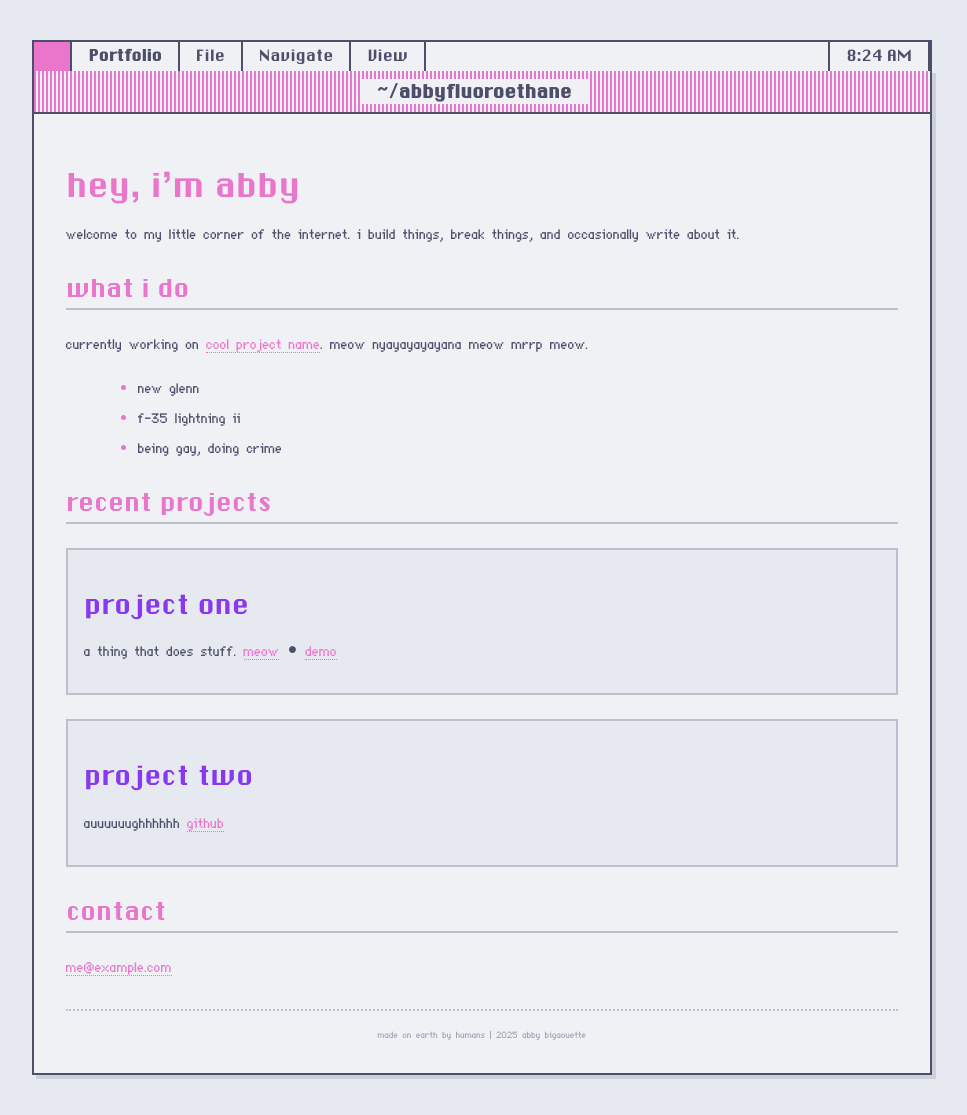
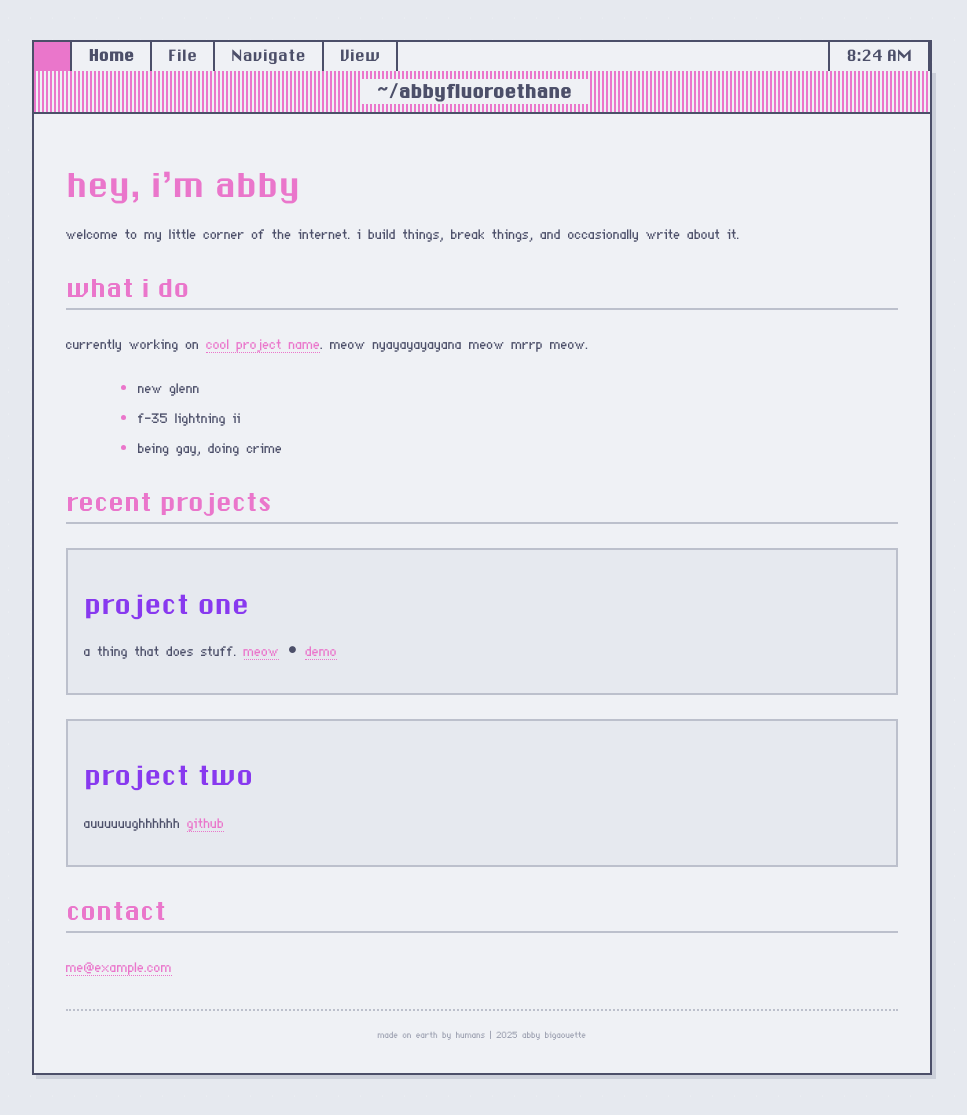
Before and after one commit to logantodd/logantodd.github.io, a Jekyll site: the page built from index.md, in a window 1280 px wide. Shown: the whole page, without its empty margins (158-1125 px from the left). Built offline with Jekyll 4.4.1, drawn with Linux system fonts in a browser that asks for light colours.

Commit message:
Fix home page appname, add variable fallback

```diff
--- a/_includes/menubar.html
+++ b/_includes/menubar.html
@@ -3,7 +3,7 @@
     <span class="apple-icon"></span>
   </div>
   <div class="menu-item app-name">
-    {{ page.app_name | default: "Portfolio" }}
+    {{ page.app_name | default: "$AppName" }}
   </div>
   <div class="menu-item">
     File
--- a/index.md
+++ b/index.md
@@ -1,5 +1,6 @@
 ---
 title: ~/abbyfluoroethane
+app_name: Home
 ---
 
 # hey, i'm abby
```
